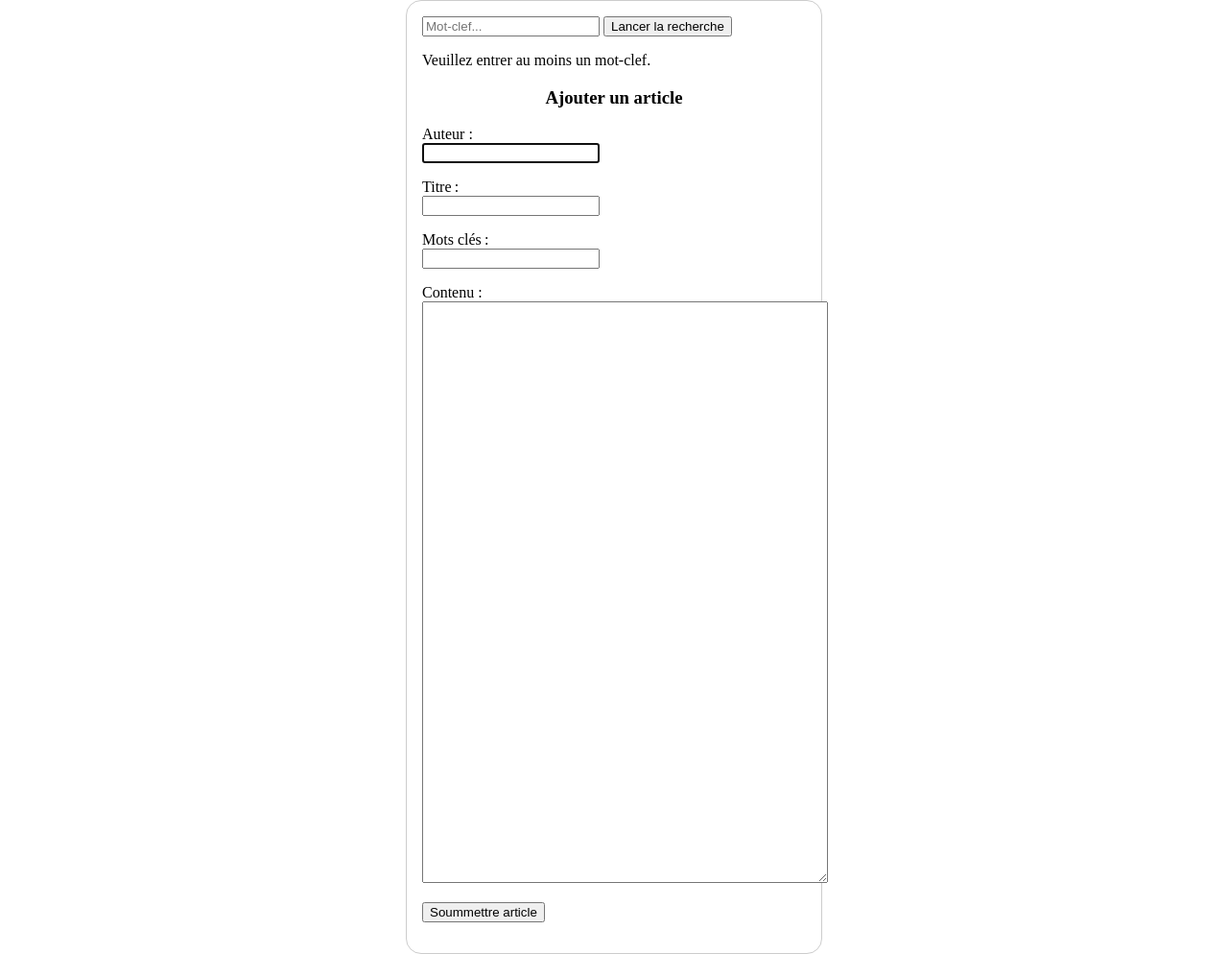
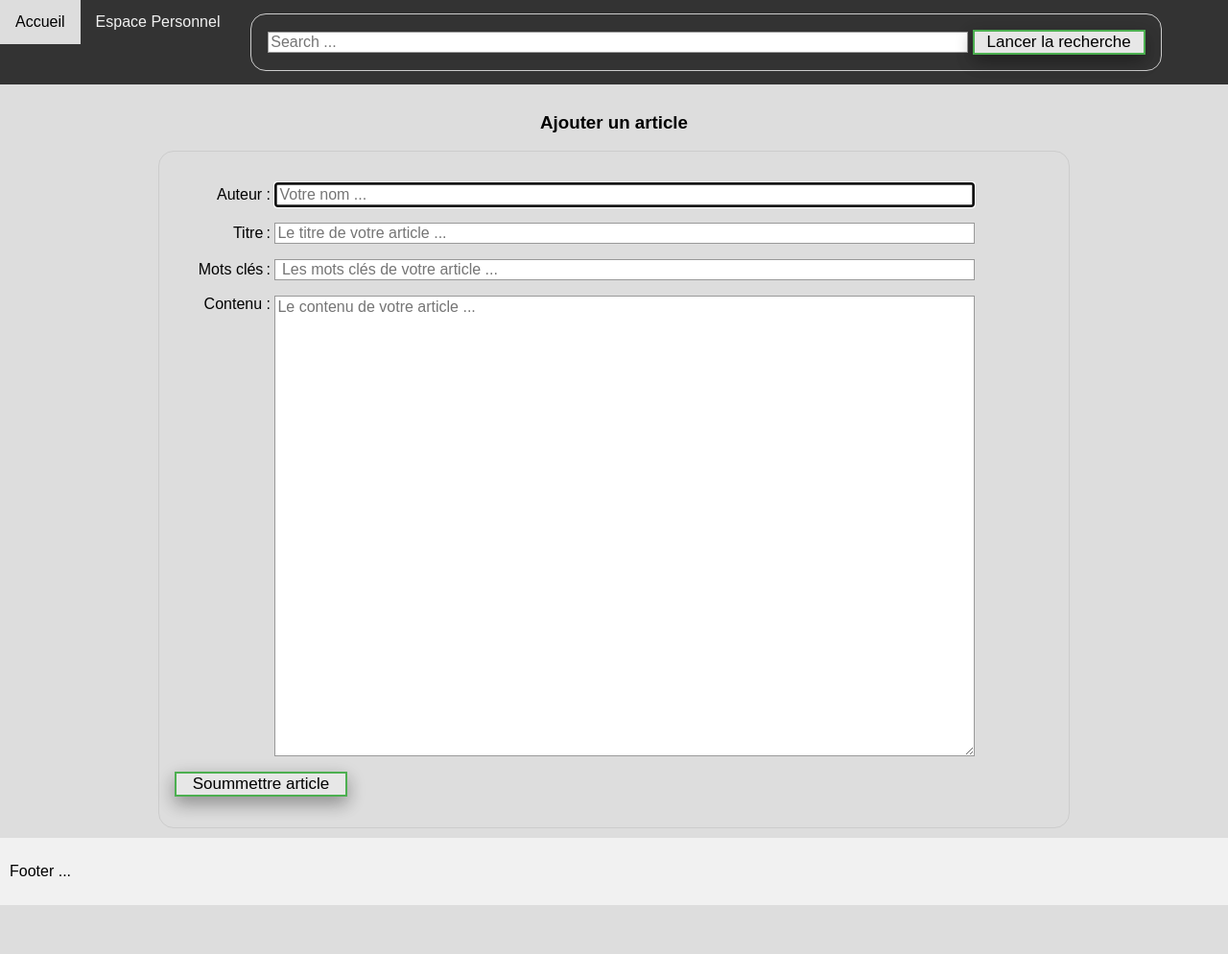
Before and after one commit to mrcsptr/projet_fil_rouge, a Flask app: template templates/template_FormArticle.html in a window 1280 px wide. Shown: the whole page at 96% size. After the commit the page ends 943 px from the top, so only its background shows below. Run offline with Flask 2, Linux system fonts and the light colour scheme; the template is opened without the code that fills it, so the values that code supplies are empty.

Commit message:
Update template_FormArticle.html

```diff
--- a/templates/template_FormArticle.html
+++ b/templates/template_FormArticle.html
@@ -1,63 +1,157 @@
 <!DOCTYPE html>
-<html lang="en">
+<html lang="fr">
 <head>
     <meta charset="UTF-8">
     <title>Page Request</title>
-</head>
+
     <style>
-body{
-  /* Uniquement centrer le formulaire sur la page */
+    form {
+        /* Centrer et définir la taille du formulaire sur la page */
         margin: 0 auto;
-  width: 400px;
-  /* Encadré pour voir les limites du formulaire */
+        width: 950px;
+        /* Encadrer pour voir les limites du formulaire */
         padding: 1em;
         border: 1px solid #CCC;
         border-radius: 1em;
       }
+        input, textarea {
+        /* To make sure that all text fields have the same font settings By default, textareas have a monospace font */
+        font: 1em sans-serif;
+        /* Fixer la longueur des champs */
+        width: 730px;
+        box-sizing: border-box; /* To harmonize the look & feel of text field border */
+        border: 1px solid #999;
+      }
+      input:focus, textarea:focus {
+        /* To give a little highlight on active elements */
+        border: 3px solid #555;
+      }
+
+    form div + div {
+        margin-top: 1em;
+      }
+      label {
+        /* Fixer l'alignement et la taille des intitulés */
+        display: inline-block;
+        width: 100px;
+        text-align: right;
+       }
+        textarea {
+        /* Alignement avec les champs précédents */
+        vertical-align: top;
+        /* Fixer le nombre de ligne */
+        height: 30em;
+      }
+
+      button {
+        /* Fixer la longueur et la hauteur du bouton */
+        width: 180px;
+        font-size: 17px;
+        background-color: #e7e7e7; color: black; /* Gray */
+        color: black;
+        border: 2px solid #4CAF50; /* Green */
+        box-shadow: 0 8px 17px 0 rgba(0,0,0,0.2), 0 6px 20px 0 rgba(0,0,0,0.19);
+        margin-left: auto;
+    margin-right: auto;
+      }
+
+* {
+    box-sizing: border-box;
+    font-family: Arial, Helvetica, sans-serif;
+}
+
+body {
+  margin: 0;
+  font-family: Arial, Helvetica, sans-serif;
+}
+
+/* Style the top navigation bar */
+.topnav {
+    overflow: hidden;
+    background-color: #333;
+}
+
+/* Style the topnav links */
+.topnav a {
+    float: left;
+    display: block;
+    color: #f2f2f2;
+    text-align: center;
+    padding: 14px 16px;
+    text-decoration: none;
+}
+
+/* Change color on hover */
+.topnav a:hover {
+    background-color: #ddd;
+    color: black;
+}
+
+/* Style the content */
+.content {
+    background-color: #ddd;
+    padding: 10px;
+
+}
+
+/* Style the footer */
+.footer {
+    background-color: #f1f1f1;
+    padding: 10px;
+}
     </style>
 
-<div class="search-container">
-    <form action="/action_page.php">
 
-        <input type="text" placeholder="Mot-clef..." name="search">
+</head>
+<body>
+
+<div class="topnav">
+<a href="#">Accueil</a>
+  <a href="#">Espace Personnel</a>
+    <a>
+        <form name="Recherche" action="page-envoi.html" method="post">
+        <input type="text" name="search" placeholder="Search ..." width="330px" required>
         <button type="Submit">Lancer la recherche</button>
-        <p>Veuillez entrer au moins un mot-clef.</p>
         </form>
-  </div>
-
+</a>
 </div>
 
 
-<h3 style="text-align:center;"> Ajouter un article </h3>
-
+<div class="content">
+<h3 style="text-align:center"> Ajouter un article </h3>
 <form name="mon-formulaireArticle" action="page-envoi.html" method="post">
 
     <p>
-        <label for="Auteur"><span> Auteur :</span></label><br>
-        <input type="text" id="Auteur" name="Auteur_name" autofocus required/>
+        <label  for="Auteur"><span> Auteur :</span></label>
+        <input type="text" id="Auteur" name="Auteur_name" placeholder="Votre nom ..." autofocus required/>
     </p>
 
     <p>
-        <label for="Titre"><span> Titre : </span></label><br>
-        <input type="text" id="Titre" name="titre_article" required>
+        <label for="Titre"><span> Titre : </span></label>
+        <input type="text" id="Titre" name="titre_article" placeholder="Le titre de votre article ..." required>
     </p>
 
     <p>
-        <label for="Mots_cles"><span> Mots clés :</span></label><br>
-        <input type="text" id="Mots_cles" name="Mots_cles_article">
+        <label for="Mots_cles"><span> Mots clés :</span></label>
+        <input type="text" id="Mots_cles" name="Mots_cles_article" placeholder=" Les mots clés de votre article ...">
     </p>
 
-
     <p>
-        <label for="Contenu"><span>Contenu : </span></label><br>
-        <textarea id="Contenu" name="contenu_article" rows="40" cols="50" required></textarea>
+        <label for="Contenu"><span>Contenu : </span></label>
+        <textarea id="Contenu" name="contenu_article" rows="60" cols="50" placeholder="Le contenu de votre article ..." required></textarea>
     </p>
 
     <p class="button">
-        <button type="submit">Soummettre article</button>
+        <button class="button"  type="submit">Soummettre article</button>
     </p>
 
 </form>
 
+</div>
+
+<div class="footer">
+  <p> Footer ... </p>
+</div>
+
 </body>
 </html>
```
Lines whose indentation alone changed are shown as unchanged.
